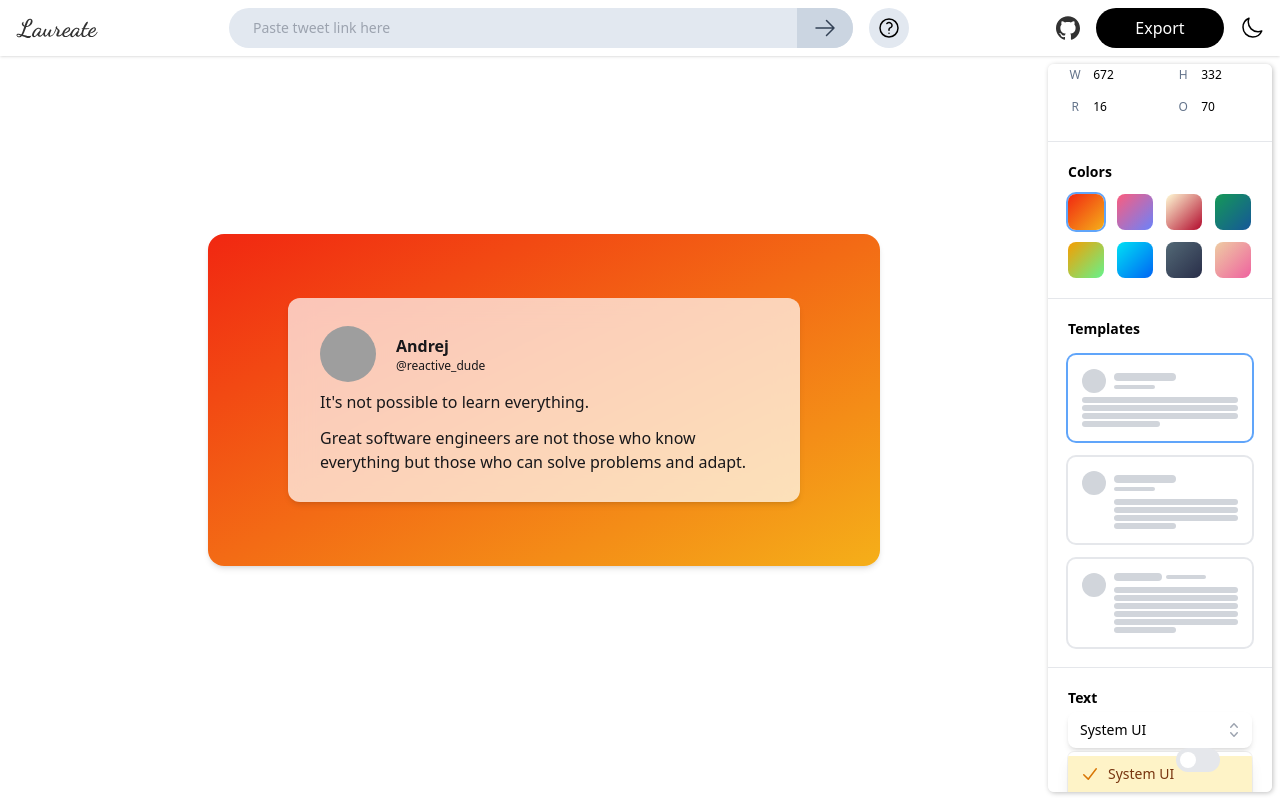
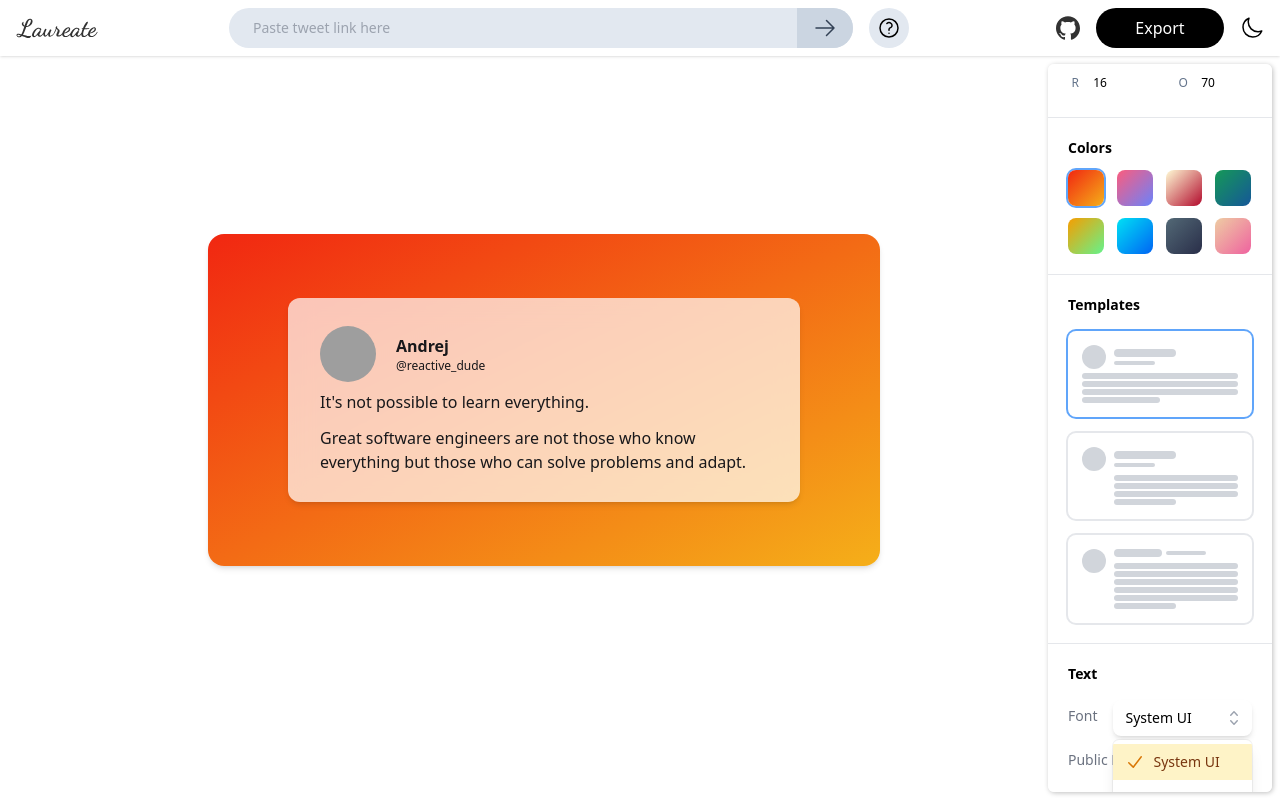
Before and after one commit to subhoghoshX/laureate, a Next.js app: page / in a window 1280 px wide. Both pictures are taken after a click on the button "System UI". Built offline with nearby package versions, Linux system fonts and the light colour scheme; grey boxes are pictures that could not be loaded; what prettier-plugin-tailwindcss would draw is missing.

Commit message:
feat: labels

```diff
--- a/components/SidePanel/Text.tsx
+++ b/components/SidePanel/Text.tsx
@@ -56,7 +56,9 @@ export default function Card() {
       <h2 className="font-bold">Text</h2>
 
       <Listbox value={selectedFont} onChange={setSelectedFont}>
-        <div className="relative mt-1">
+        <div className="mt-3 flex items-center gap-x-4">
+          <Listbox.Label className="text-gray-500">Font</Listbox.Label>
+          <div className="relative mt-1 flex-grow">
             <Listbox.Button className="relative w-full cursor-default rounded-lg bg-white py-2 pl-3 pr-10 text-left shadow-md focus:outline-none focus-visible:border-indigo-500 focus-visible:ring-2 focus-visible:ring-white focus-visible:ring-opacity-75 focus-visible:ring-offset-2 focus-visible:ring-offset-orange-300 sm:text-sm">
               <span className="block truncate">{selectedFont.name}</span>
               <span className="pointer-events-none absolute inset-y-0 right-0 flex items-center pr-2">
@@ -72,7 +74,7 @@ export default function Card() {
               leaveFrom="opacity-100"
               leaveTo="opacity-0"
             >
-            <Listbox.Options className="absolute mt-1 max-h-60 w-full overflow-auto rounded-md bg-white py-1 text-base shadow-lg ring-1 ring-black ring-opacity-5 focus:outline-none sm:text-sm">
+              <Listbox.Options className="absolute z-10 mt-1 max-h-60 w-full overflow-auto rounded-md bg-white py-1 text-base shadow-lg ring-1 ring-black ring-opacity-5 focus:outline-none sm:text-sm">
                 {fonts.map((font, fontIdx) => (
                   <Listbox.Option
                     key={fontIdx}
@@ -104,11 +106,14 @@ export default function Card() {
               </Listbox.Options>
             </Transition>
           </div>
+        </div>
       </Listbox>
 
       <Switch.Group>
-        <div className="flex items-center">
-          <Switch.Label className="mr-4">Public Metrics</Switch.Label>
+        <div className="mt-3 flex items-center justify-between">
+          <Switch.Label className="mr-4 text-gray-500">
+            Public Metrics
+          </Switch.Label>
           <Switch
             checked={isMetricsVisible}
             onChange={(val: boolean) => setIsMetricsVisible(() => val)}
```
Lines whose indentation alone changed are shown as unchanged.
